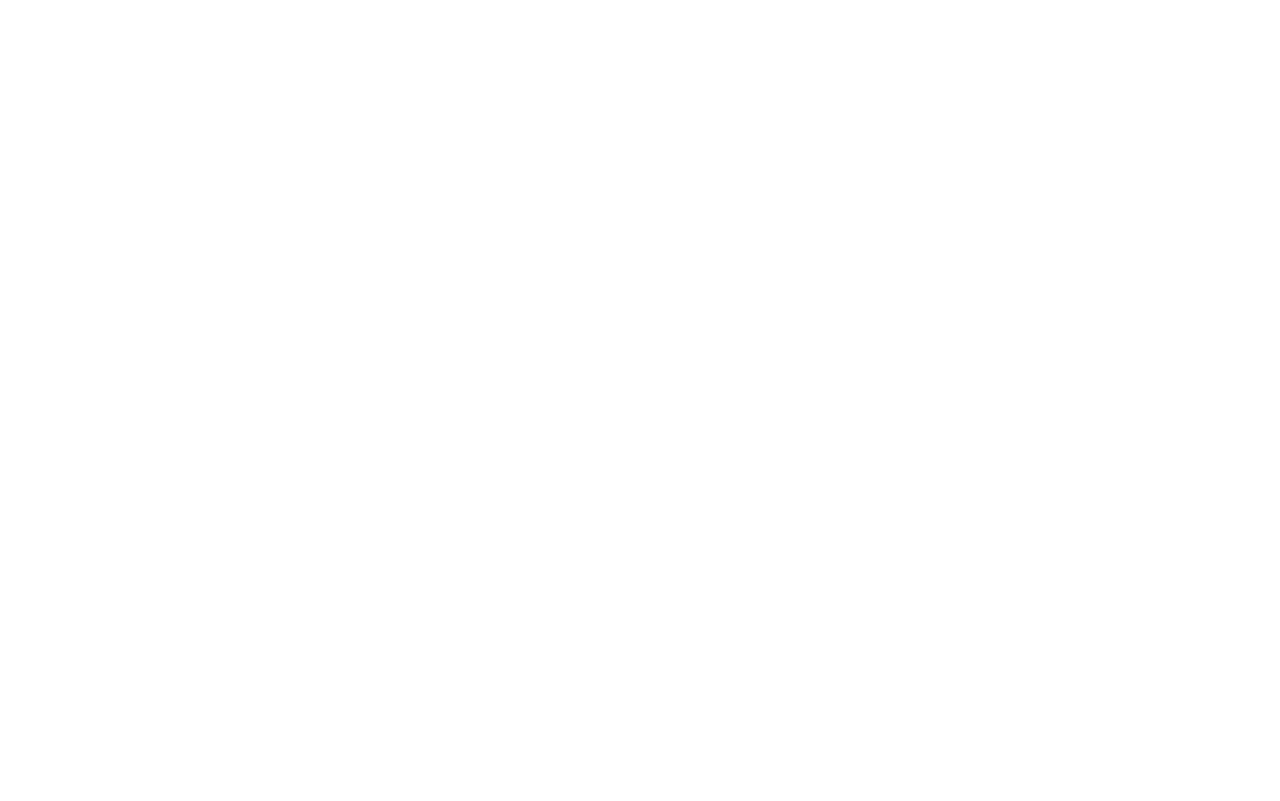
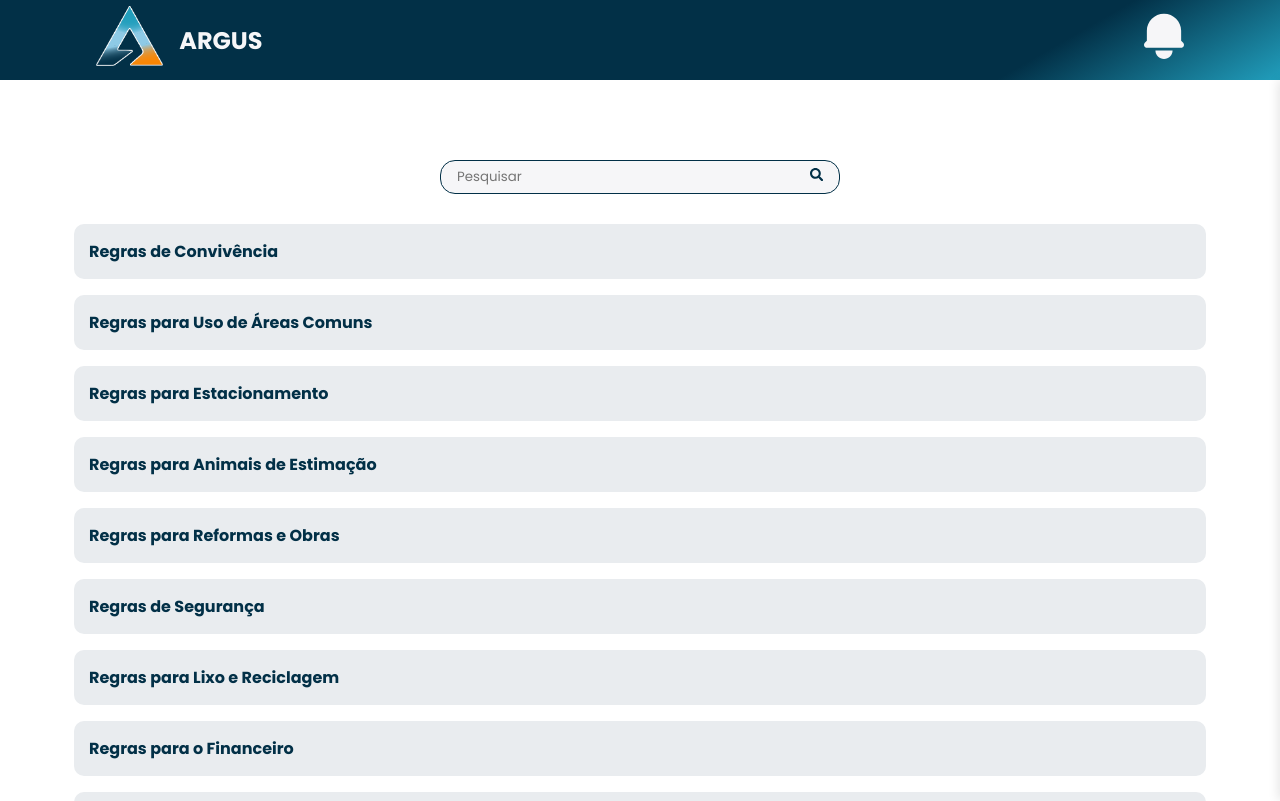
Before and after one commit to ProjetoARGUS/ReactPWA, a React (Vite) app: page /rules in a window 1280 px wide. Before the commit this address had no page. Shown: the top 801 px of the page. Built offline with nearby package versions, Linux system fonts and the light colour scheme.

Commit message:
Feat: Rules Page

```diff
--- a/src/main.jsx
+++ b/src/main.jsx
@@ -14,6 +14,7 @@
 import AssemblyPage from './pages/AssemblyPage';
 import ProfilePage from './pages/ProfilePage';
 import OrderPage from './pages/OrderPage';
+import RulesPage from './pages/RulesPage';
 
 
 createRoot(document.getElementById('root')).render(
@@ -32,6 +33,7 @@
                 <Route path='/assembly' element={<AssemblyPage/>} />
                 <Route path='/profile' element={<ProfilePage/>} />
                 <Route path='/order' element={<OrderPage/>} />
+                <Route path='/rules' element={<RulesPage/>} />
             </Routes>
         </Router>
   </StrictMode>,
--- a/src/pages/HomePage/index.jsx
+++ b/src/pages/HomePage/index.jsx
@@ -39,7 +39,7 @@
         {Icon: perfilIcon, Title: "Perfil", Nav: "/profile"},
         {Icon: reservasIcon, Title: "Reservas", Nav: "/reservations"},
         {Icon: assembleiaIcon, Title: "Assembleia", Nav: "/assembly"},
-        {Icon: regrasIcon, Title: "Regras", Nav: ""},
+        {Icon: regrasIcon, Title: "Regras", Nav: "/rules"},
     ]
 
     const comunicados_items = [
--- /dev/null
+++ b/src/pages/RulesPage/index.jsx
@@ -0,0 +1,101 @@
+import { useState } from 'react';
+import './style.css';
+import Header from '../../components/Header';
+import { FaSearch } from "react-icons/fa";
+
+export default function RulesPage() {
+    const [openDropdown, setOpenDropdown] = useState(null);
+    const [searchTerm, setSearchTerm] = useState('');
+
+    const toggleDropdown = (index) => {
+        setOpenDropdown(openDropdown === index ? null : index);
+    };
+
+    const rules = [
+        {
+            title: "Regras de Convivência",
+            content: "Respeitar os horários de silêncio (22h às 7h), evitar barulhos altos e tratar todos os moradores e funcionários com respeito."
+        },
+        {
+            title: "Regras para Uso de Áreas Comuns",
+            content: "As áreas comuns devem ser mantidas limpas e organizadas. Não é permitido reservar ou bloquear áreas sem autorização prévia do síndico."
+        },
+        {
+            title: "Regras para Estacionamento",
+            content: "Estacione apenas nas vagas designadas. Não é permitido estacionar em locais que bloqueiem a passagem ou atrapalhem outros moradores."
+        },
+        {
+            title: "Regras para Animais de Estimação",
+            content: "Os animais devem estar sempre na coleira nas áreas comuns. É responsabilidade do tutor limpar qualquer sujeira feita pelo animal."
+        },
+        {
+            title: "Regras para Reformas e Obras",
+            content: "Reformas devem ser comunicadas com antecedência e só podem ocorrer em dias úteis, entre 8h e 17h. O descarte de entulhos é responsabilidade do proprietário."
+        },
+        {
+            title: "Regras de Segurança",
+            content: "Mantenha portões e portas sempre trancados. Não permita a entrada de estranhos sem autorização. Evite divulgar informações do condomínio para pessoas externas."
+        },
+        {
+            title: "Regras para Lixo e Reciclagem",
+            content: "Separe o lixo reciclável do orgânico. Respeite os horários de coleta e utilize os pontos de descarte corretamente."
+        },
+        {
+            title: "Regras para o Financeiro",
+            content: "As taxas de condomínio devem ser pagas até o dia 10 de cada mês. Multas serão aplicadas em caso de atrasos superiores a 30 dias."
+        },
+        {
+            title: "Regras para Eventos no Salão de Festas",
+            content: "Reservas devem ser feitas com antecedência. Após o evento, a limpeza é de responsabilidade do locatário. Horário máximo permitido: até 23h."
+        },
+        {
+            title: "Regras para Mudanças",
+            content: "Mudanças devem ser agendadas com o síndico e só podem ocorrer em dias úteis, das 8h às 17h. Danos causados nas áreas comuns durante a mudança são de responsabilidade do morador."
+        },
+        {
+            title: "Regras para Crianças nas Áreas Comuns",
+            content: "Crianças devem estar sempre acompanhadas por um responsável ao usar as áreas comuns, como playgrounds e salões de jogos."
+        }
+    ];
+
+    const filteredRules = rules.filter(rule =>
+        rule.title.toLowerCase().includes(searchTerm.toLowerCase()) ||
+        rule.content.toLowerCase().includes(searchTerm.toLowerCase())
+    );
+
+    return (
+        <>
+            <Header />
+            <section className="rules-page">
+                <div className="rules-search">
+                    <div className="search">
+                        <input
+                            type="text"
+                            placeholder="Pesquisar"
+                            value={searchTerm}
+                            onChange={(e) => setSearchTerm(e.target.value)}
+                        />
+                        <button className="search-btn" onClick={() => setSearchTerm(searchTerm)}>
+                            <FaSearch />
+                        </button>
+                    </div>
+                </div>
+
+                <div className="dropdown-container">
+                    {filteredRules.map((rule, index) => (
+                        <div
+                            key={index}
+                            className={`dropdown ${openDropdown === index ? 'open' : ''}`}
+                            onClick={() => toggleDropdown(index)}
+                        >
+                            <div className="dropdown-header">{rule.title}</div>
+                            {openDropdown === index && (
+                                <div className="dropdown-content">{rule.content}</div>
+                            )}
+                        </div>
+                    ))}
+                </div>
+            </section>
+        </>
+    );
+}
--- /dev/null
+++ b/src/pages/RulesPage/style.css
@@ -0,0 +1,84 @@
+@import url(../../variables.css);
+
+.rules-page{
+    display: flex;
+    flex-direction: column;
+    justify-content: flex-start;
+    width: 100%;
+    min-height: 90vh;
+    padding: 5rem 0;
+}
+
+.rules-search{
+    display: flex;
+    justify-content: center;
+}
+
+.rules-search .search{
+    background-color: var(--background-main-color);
+    align-items: center;
+    width: 75%;
+    max-width: 400px;
+    height: 2rem;
+    display: flex;
+    justify-content: space-between;
+    padding: 1rem;
+    border-radius: 15px;
+    border: 1px solid var(--main-color);
+}
+
+.rules-search .search input, .rules-search .search button{
+    border: none;
+    outline: none;
+    background-color: var(--background-main-color);
+}
+
+.rules-search .search input{
+    width: 95%;
+    max-width: 1000px;
+}
+
+.rules-search .search button:hover{
+    cursor: pointer;
+}
+
+.rules-page .dropdown-container {
+    width: 90%;
+    max-width: 1200px;
+    margin: 20px auto;
+    padding: 10px;
+    display: grid;
+    grid-template-columns: repeat(1, 1fr);
+    gap: 1rem;
+}
+
+.rules-page .dropdown {
+    background-color: #e9ecef;
+    padding: 15px;
+    border-radius: 10px;
+    cursor: pointer;
+    transition: background-color 0.3s;
+}
+
+.rules-page .dropdown:hover {
+    background-color: #d1d5db;
+}
+
+.rules-page .dropdown-header {
+    font-weight: bold;
+}
+
+/* Esconde o conteúdo por padrão */
+.rules-page .dropdown-content {
+    display: none;
+    margin-top: 10px;
+    padding: 10px;
+    background-color: #f8f9fa;
+    border-radius: 5px;
+    font-size: 14px;
+}
+
+/* Exibe o conteúdo apenas no dropdown aberto */
+.rules-page .dropdown.open .dropdown-content {
+    display: block;
+}
```
